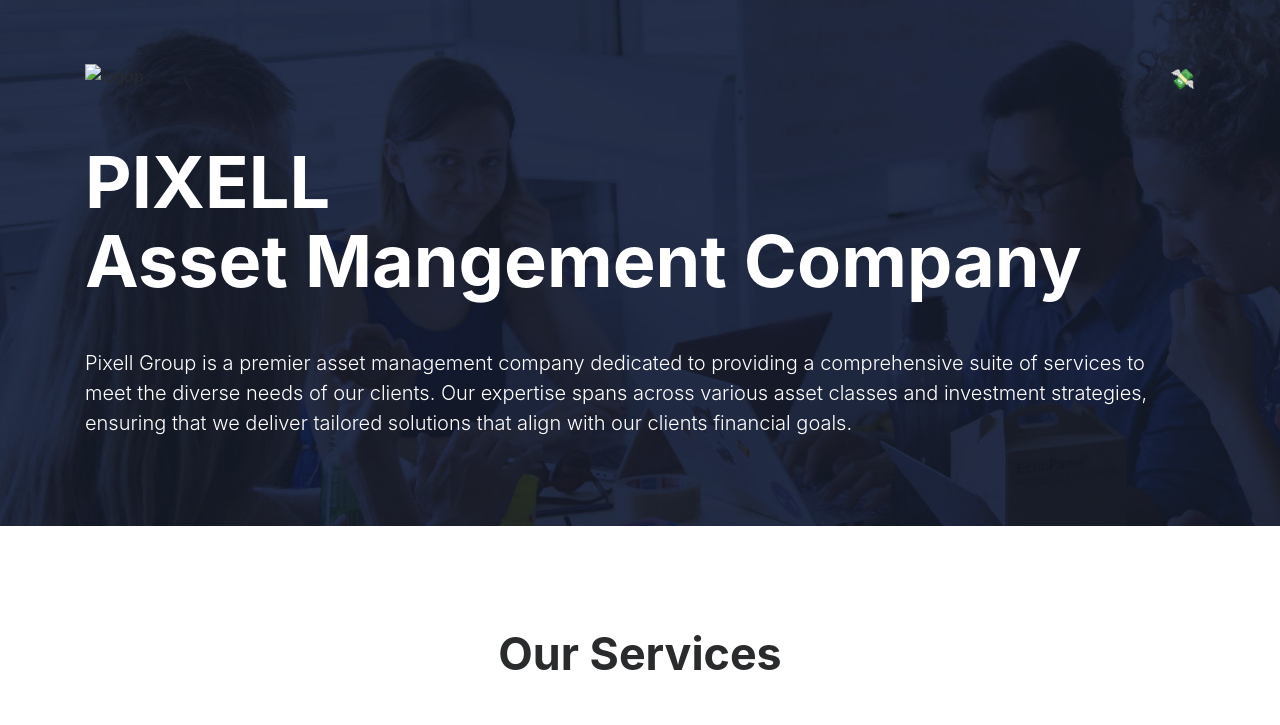
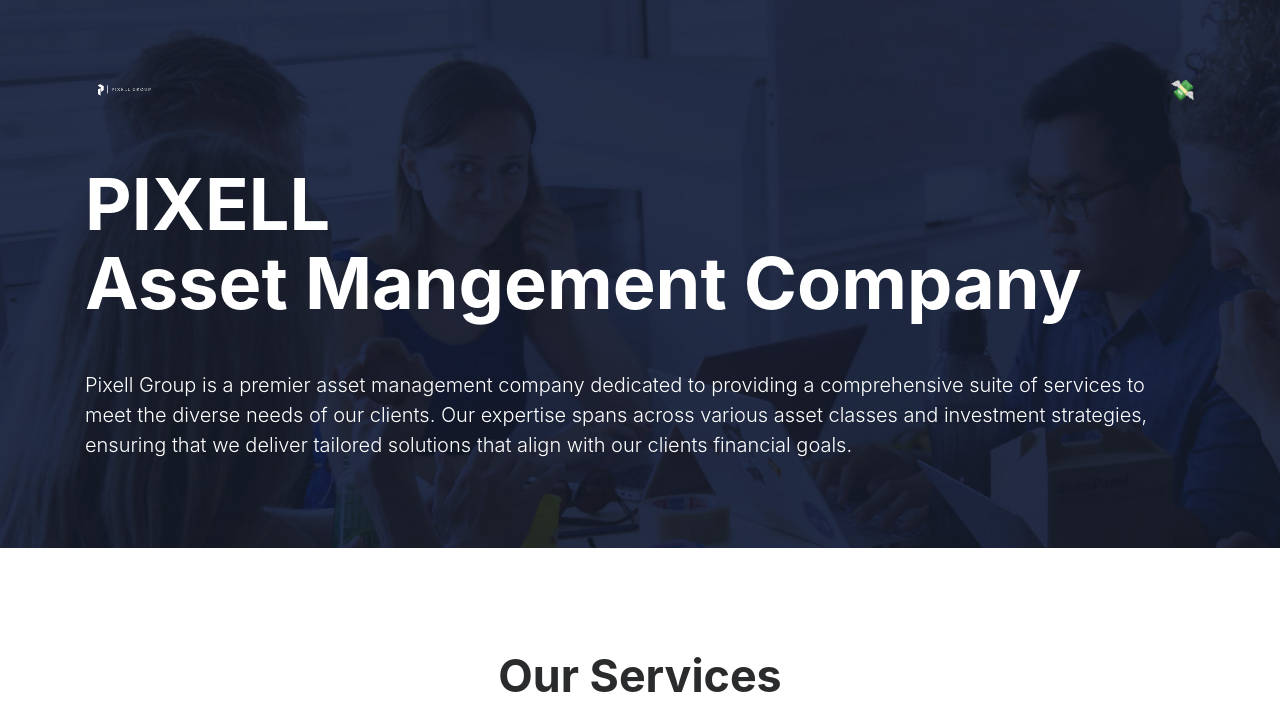
Before and after one commit to Kshitij707/PIXEL, a plain HTML site: page index.html in a window 1280 px wide. Shown: the top 725 px of the page. Drawn offline with Linux system fonts and the light colour scheme.

Commit message:
Update index.html

```diff
--- a/index.html
+++ b/index.html
@@ -5,7 +5,7 @@
     <meta name="viewport" content="width=device-width, initial-scale=1, shrink-to-fit=no">
     <title>Pixell Group | The Asset Mangement Company</title>
     <meta name="description" content="Asset Mangement Company">
-    <link rel="icon" href="img/ppp.png" sizes="32x32" type="image/png">
+    <link rel="icon" href="img/favicon.png" sizes="32x32" type="image/png">
     <!-- custom.css -->
     <link rel="stylesheet" href="css/custom.css">
     <!-- bootstrap.min.css -->
@@ -24,7 +24,7 @@
             <header>
                 <div class="row justify-content-between">
                     <div class="col-2">
-                        <img src="logop.png" alt="logop">
+                        <img src="img/plogo.png" alt="logo">
                     </div>
                     <div class="col-6 align-self-center text-right">
                         <a href="#" class="text-white lead">💸</a>
```
